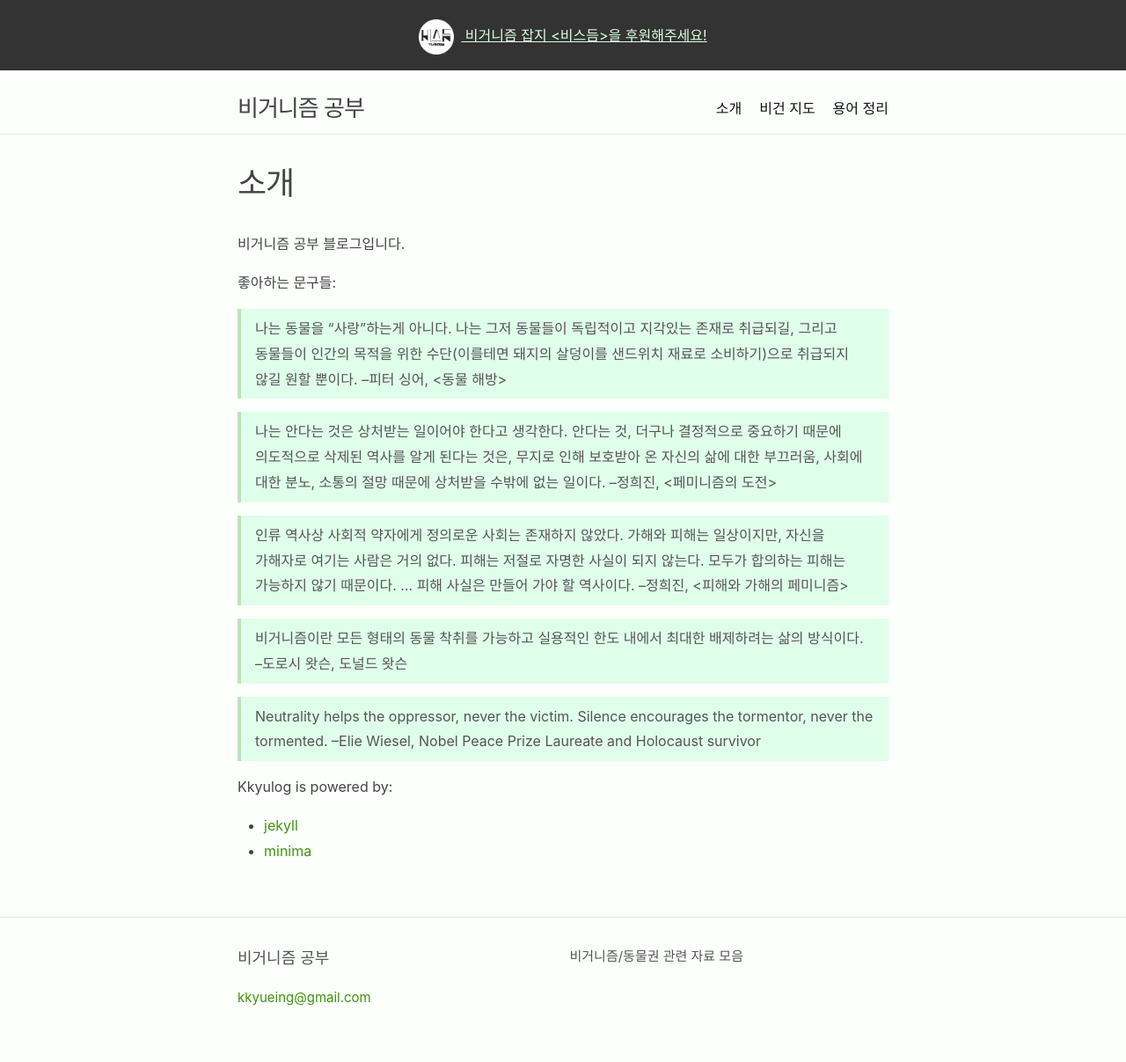
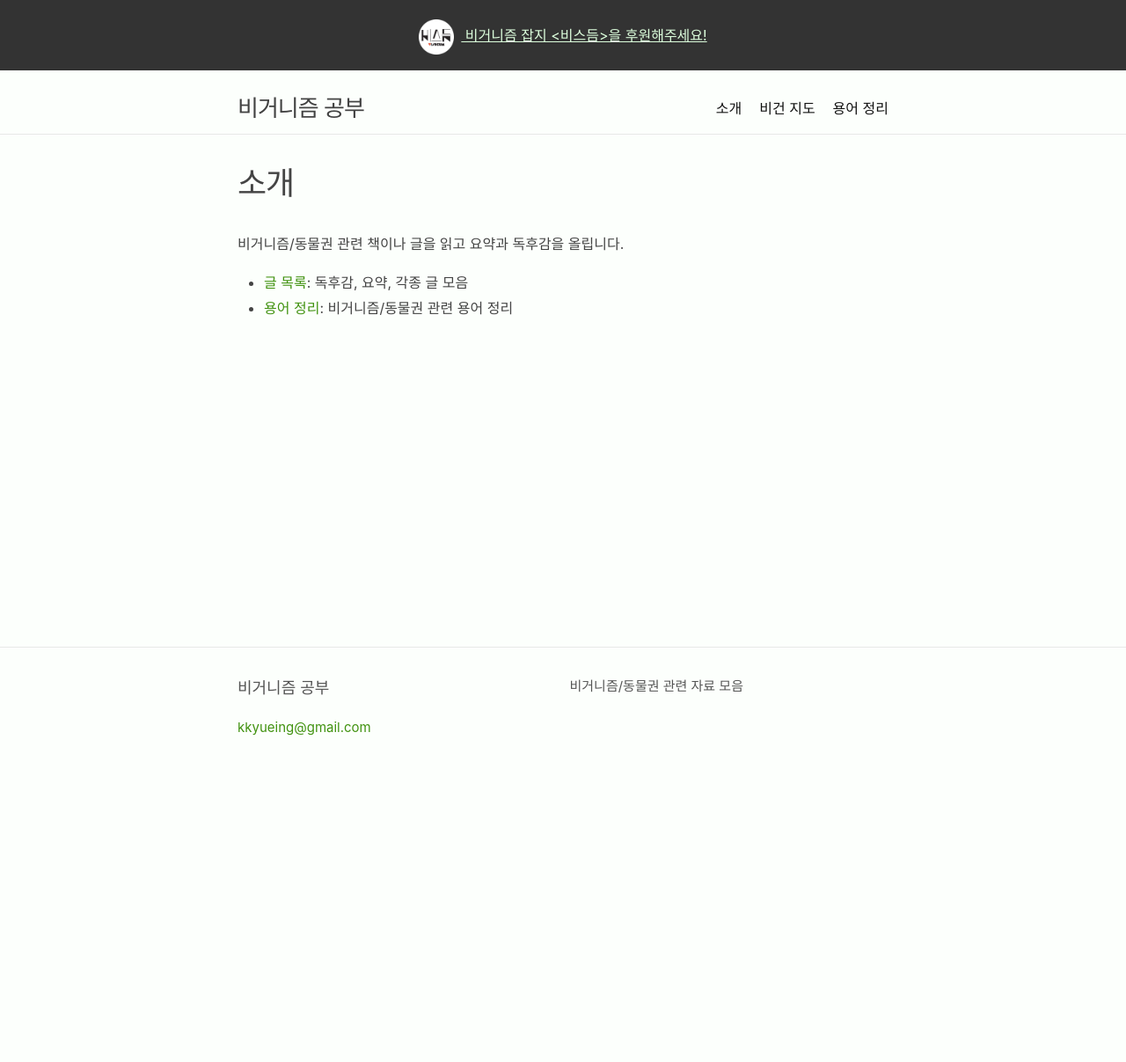
Before and after one commit to veganstudies/veganstudies.github.io, a Jekyll site: the page built from about.md, in a window 1280 px wide. Shown: the whole page at 88% size. Built offline with Jekyll 4.4.1, drawn with Linux system fonts in a browser that asks for light colours; after the commit the page ends 900 px from its top, so only the background shows below that.

Commit message:
Update about.md

```diff
--- a/about.md
+++ b/about.md
@@ -3,34 +3,7 @@ layout: page
 title: 소개
 permalink: /about/
 ---
-비거니즘 공부 블로그입니다.
+비거니즘/동물권 관련 책이나 글을 읽고 요약과 독후감을 올립니다.
 
-좋아하는 문구들:
-
-> 나는 동물을 “사랑”하는게 아니다. 나는 그저 동물들이 독립적이고 지각있는
-> 존재로 취급되길, 그리고 동물들이 인간의 목적을 위한 수단(이를테면 돼지의
-> 살덩이를 샌드위치 재료로 소비하기)으로 취급되지 않길 원할 뿐이다.
-> --피터 싱어, \<동물 해방\>
-
-> 나는 안다는 것은 상처받는 일이어야 한다고 생각한다. 안다는 것, 더구나
-> 결정적으로 중요하기 때문에 의도적으로 삭제된 역사를 알게 된다는 것은, 무지로
-> 인해 보호받아 온 자신의 삶에 대한 부끄러움, 사회에 대한 분노, 소통의 절망
-> 때문에 상처받을 수밖에 없는 일이다. --정희진, \<페미니즘의 도전\>
-
-> 인류 역사상 사회적 약자에게 정의로운 사회는 존재하지 않았다. 가해와 피해는
-> 일상이지만, 자신을 가해자로 여기는 사람은 거의 없다. 피해는 저절로 자명한
-> 사실이 되지 않는다. 모두가 합의하는 피해는 가능하지 않기 때문이다. ...
-> 피해 사실은 만들어 가야 할 역사이다. --정희진, \<피해와 가해의 페미니즘\>
-
-> 비거니즘이란 모든 형태의 동물 착취를 가능하고 실용적인 한도 내에서 최대한
-> 배제하려는 삶의 방식이다. --도로시 왓슨, 도널드 왓슨
-
-> Neutrality helps the oppressor, never the victim. Silence
-> encourages the tormentor, never the tormented.
-> --Elie Wiesel, Nobel Peace Prize Laureate and Holocaust
-> survivor
-
-Kkyulog is powered by:
-
-* [jekyll](https://github.com/jekyll/jekyll)
-* [minima](https://github.com/jekyll/minima)
+* [글 목록](/): 독후감, 요약, 각종 글 모음
+* [용어 정리](/terms): 비거니즘/동물권 관련 용어 정리
```
